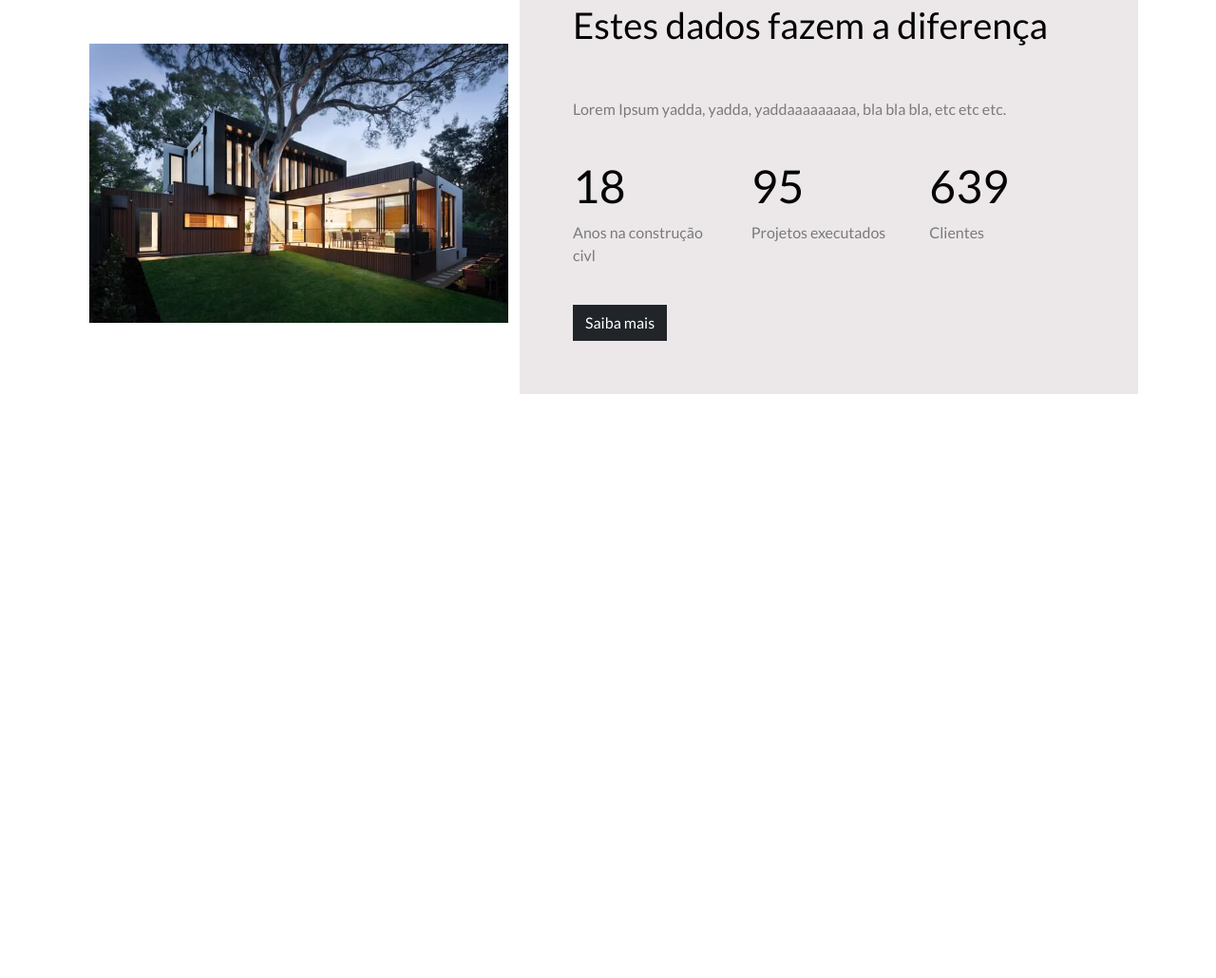
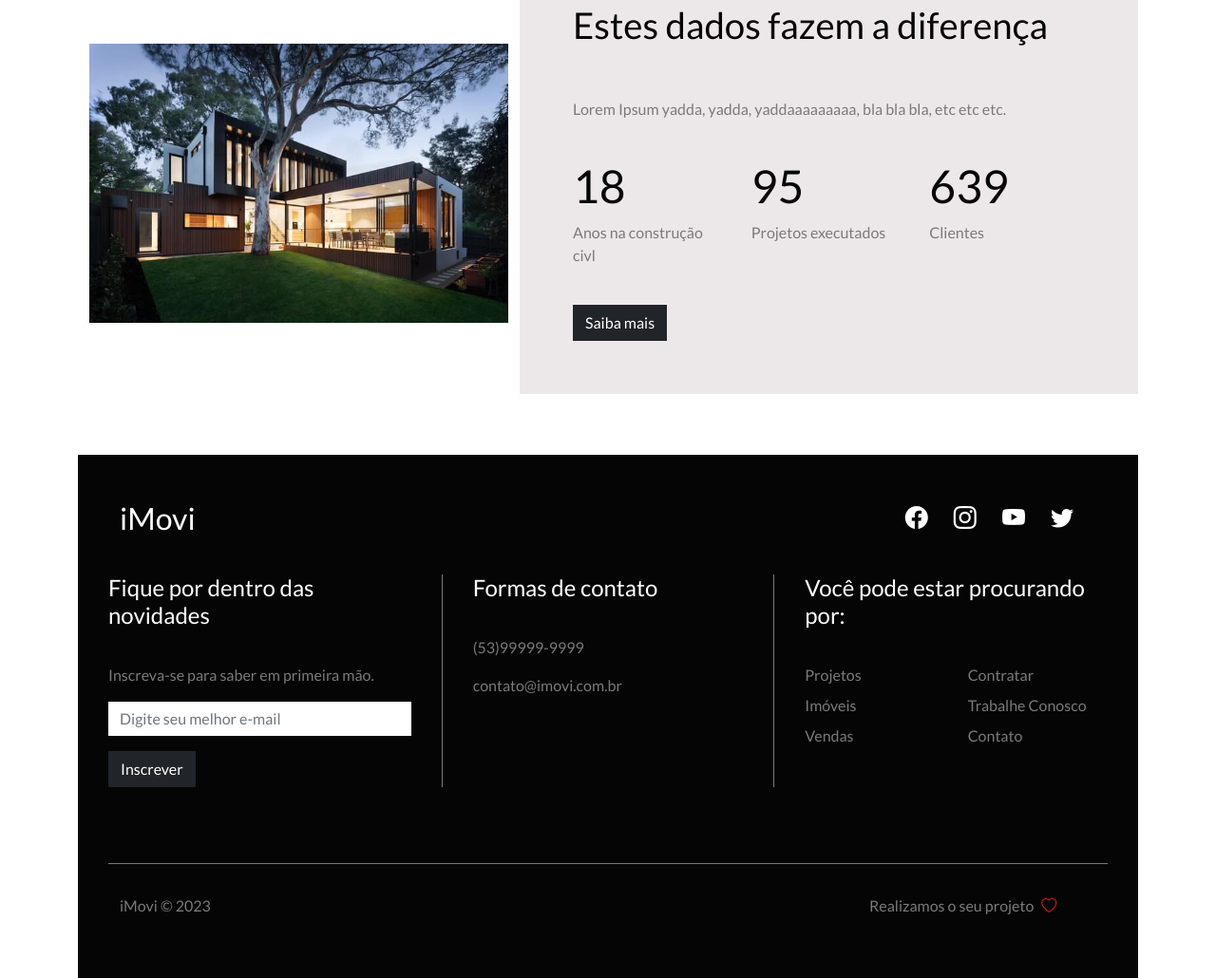
Before and after one commit to tatiuska/curso-hdc-bootstrap5, a plain HTML site: page index.html in a window 1280 px wide. Shown: the part 2741-3771 px from the top of the page at 95% size. Before the commit the page ends 3220 px from the top, so only its background shows below. Drawn offline with nearby package versions, Linux system fonts and the light colour scheme.

Commit message:
criação e estilos da seção Footer

```diff
--- a/css/style.css
+++ b/css/style.css
@@ -238,3 +238,90 @@
         padding: 3.5em;
     }
 }
+
+/* Footer Top */
+#footer {
+    padding: 3em 2em;
+}
+
+#footer-top {
+    margin-bottom: 2em;
+}
+
+#footer-top, #footer-top i {
+    color: #fff;
+}
+
+#social-icons {
+    text-align: right;
+}
+
+#social-icons i {
+    margin-right: 1em;
+    font-size: 1.5em;
+    cursor: pointer;
+}
+
+#social-icons i:hover {
+    color: #7A7A7A;
+}
+
+/* Footer Details */
+#footer-details {
+    margin-bottom: 3em;
+}
+
+#news-container, #contact-container, #links-container {
+    padding: 0;
+    border: 0;
+    margin-bottom: 2em;
+}
+
+#footer-details h4 {
+    color: #fff;
+    margin-bottom: 1.5em;
+}
+
+#news-container input {
+    border-radius: 0;
+    border: none;
+}
+
+#links-container li {
+    margin-bottom: 0.5em;
+}
+
+#links-container a {
+    text-decoration: none;
+}
+
+#links-container a:hover {
+    color: #fff;
+}
+
+/* Footer Bottom */
+#footer-bottom {
+    border-top: 1px solid #7A7A7A;
+    padding-top: 2em;
+}
+
+#footer-bottom i {
+    color: #E61E10;
+    margin-left: 0.3em;
+}
+
+@media(min-width: 768px) {
+    #news-container {
+        padding-right: 2em;
+    }
+
+    #links-container {
+        padding-left: 2em;
+    }
+
+    #contact-container {
+        padding: 0 2em;
+        border-left: 1px solid #7A7A7A;
+        border-right: 1px solid #7A7A7A;
+    }
+}
--- a/index.html
+++ b/index.html
@@ -221,6 +221,75 @@
                 </div>
             </div>
         </div>
+        <!-- Footer -->
+        <footer class="container-fluid bg-dark-color" id="footer">
+            <div class="container">
+                <div class="row">
+                    <!-- Footer top -->
+                    <div class="col-12" id="footer-top">
+                        <div class="row justify-content-between">
+                            <div class="col-4"><h2>iMovi</h2></div>
+                            <div class="col-4" id="social-icons">
+                                <i class="bi bi-facebook"></i>
+                                <i class="bi bi-instagram"></i>
+                                <i class="bi bi-youtube"></i>
+                                <i class="bi bi-twitter"></i>
+                            </div>
+                        </div>
+                    </div>
+                    <!-- Footer details -->
+                    <div class="col-12" id="footer-details">
+                        <div class="row">
+                            <div class="col-12 col-md-4" id="news-container">
+                                <h4>Fique por dentro das novidades</h4>
+                                <p class="secondary-color">Inscreva-se para saber em primeira mão.</p>
+                                <form>
+                                    <div class="mb-3">
+                                        <input type="email" class="form-control" placeholder="Digite seu melhor e-mail">
+                                    </div>
+                                    <button class="btn btn-dark" type="submit">Inscrever</button>
+                                </form>
+                            </div>
+                            <div class="col-12 col-md-4" id="contact-container">
+                                <h4>Formas de contato</h4>
+                                <p class="secondary-color">(53)99999-9999</p>
+                                <p class="secondary-color">contato@imovi.com.br</p>
+                            </div>
+                            <div class="col-12 col-md-4" id="links-container">
+                                <div class="row">
+                                    <h4>Você pode estar procurando por:</h4>
+                                    <div class="col-6">
+                                        <ul class="list-unstyled">
+                                            <li><a href="#" class="secondary-color">Projetos</a></li>
+                                            <li><a href="#" class="secondary-color">Imóveis</a></li>
+                                            <li><a href="#" class="secondary-color">Vendas</a></li>
+                                        </ul>
+                                    </div>
+                                    <div class="col-6">
+                                        <ul class="list-unstyled">
+                                            <li><a href="#" class="secondary-color">Contratar</a></li>
+                                            <li><a href="#" class="secondary-color">Trabalhe Conosco</a></li>
+                                            <li><a href="" class="secondary-color">Contato</a></li>
+                                        </ul>
+                                    </div>
+                                </div>
+                            </div>
+                        </div>
+                    </div>
+                    <!-- Footer bottom -->
+                    <div class="col-12" id="footer-bottom">
+                        <div class="row justify-content-between">
+                            <div class="col-12 col-md-3">
+                                <p class="secondary-color">iMovi &copy; 2023</p>
+                            </div>
+                            <div class="col-12 col-md-3">
+                                <p class="secondary-color">Realizamos o seu projeto <i class="bi bi-heart"></i></p>
+                            </div>
+                        </div>
+                    </div>
+                </div>
+            </div>
+        </footer>
     </div>
 </body>
 </html>
```
